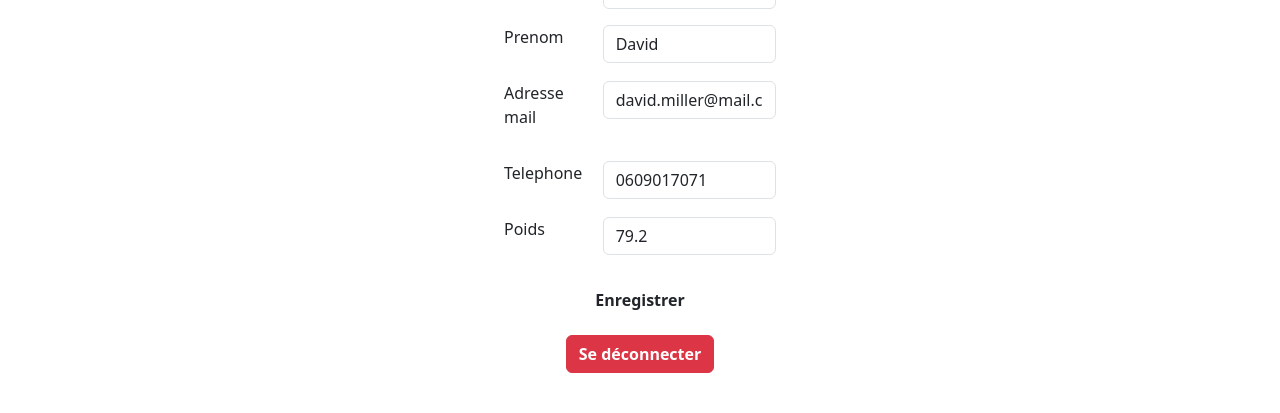
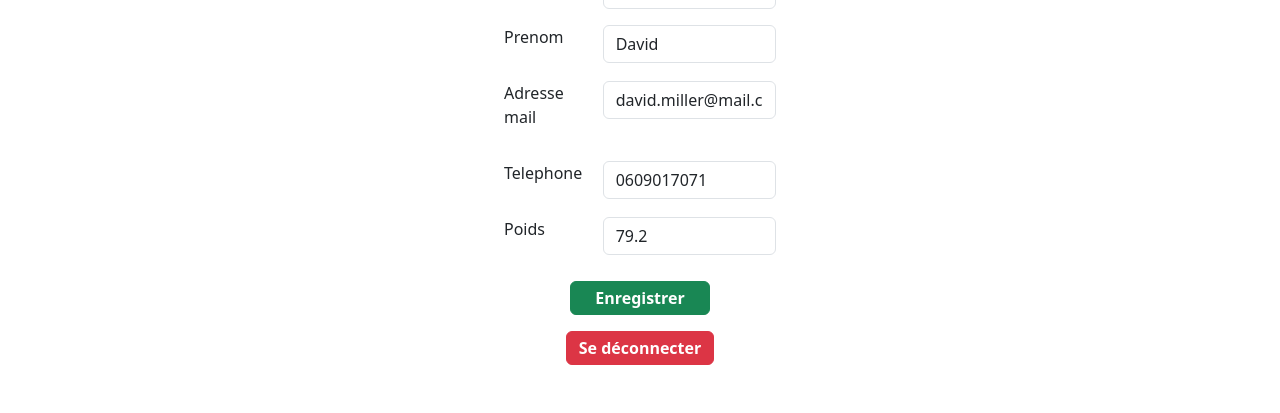
Before and after one commit to lenny-vergerolle/SAE_PONEY, a Flask app: page /profil in a window 1280 px wide. Shown: the part 488-901 px from the top of the page. After the commit the page ends 853 px from the top, so only its background shows below. Run offline with Flask 3, Linux system fonts and the light colour scheme; a user stored in the database is signed in; some libraries are stand-ins or nearby versions.

Commit message:
modification bouton

```diff
--- a/src/templates/profil.html
+++ b/src/templates/profil.html
@@ -54,10 +54,10 @@
             </div>
         </div>
         <div class="d-flex justify-content-center mt-4">
-            <button class="btn btn-base fw-bolder" type="submit">Enregistrer</button>
+            <button class="btn btn-success fw-bolder px-4 py-1"  type="submit">Enregistrer</button>
         </div>
     </form>
-    <button class="btn btn-danger mt-3 fw-bolder">
+    <button class="btn btn-danger mt-3 fw-bolder px-2.8 py-1">
         <a href={{url_for('logout')}} style="text-decoration: none; color: inherit;">Se déconnecter</a>
     </button>
 </div>
```
